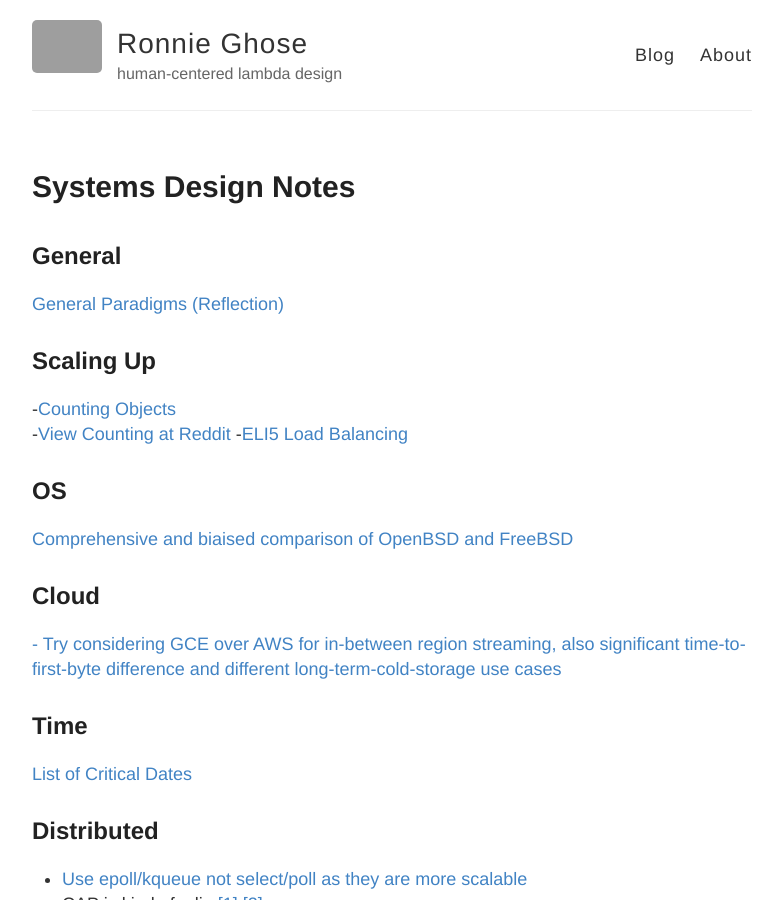
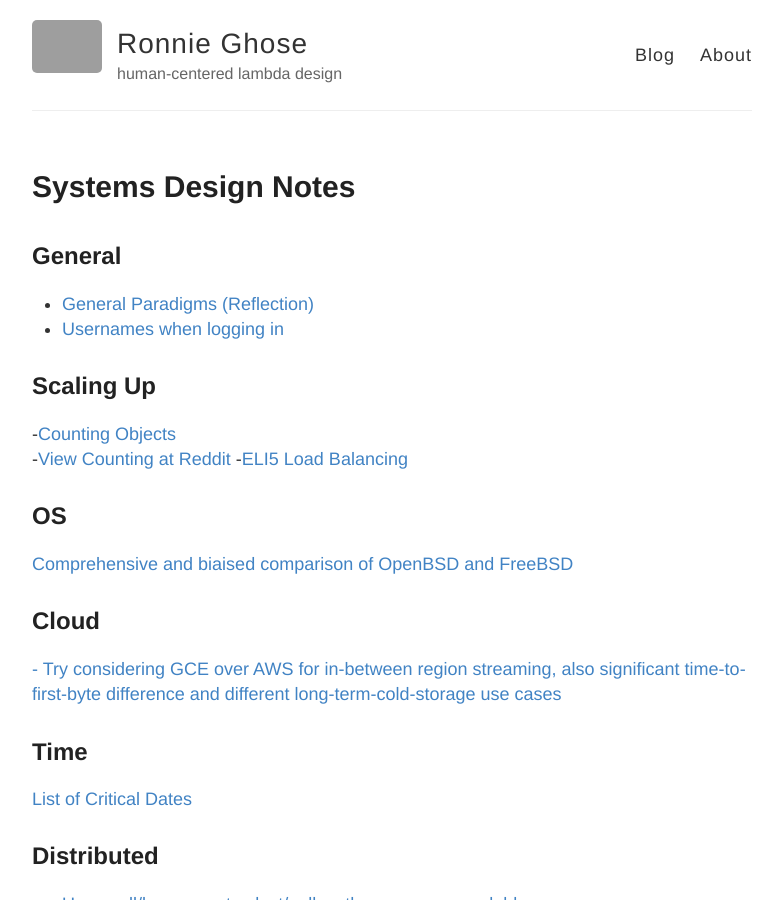
Before and after one commit to RONNCC/ronncc.github, a Jekyll site: the page built from _posts/2016-1-8-systemDesignNotes.md, in a window 1280 px wide and 900 px high. Shown: the whole window, without its empty margins (248-1030 px from the left). Built offline with Jekyll 4.4.1, drawn with Linux system fonts in a browser that asks for light colours; comment, search, counter and statistics services are not loaded; grey boxes are pictures that could not be loaded.

Commit message:
Update 2016-1-8-systemDesignNotes.md

```diff
--- a/_posts/2016-1-8-systemDesignNotes.md
+++ b/_posts/2016-1-8-systemDesignNotes.md
@@ -14,7 +14,8 @@ type: post
 ---
 
 ## General
-[General Paradigms (Reflection)](https://hackernoon.com/education-of-a-programmer-aaecf2d35312)
+- [General Paradigms (Reflection)](https://hackernoon.com/education-of-a-programmer-aaecf2d35312)
+- [Usernames when logging in](https://www.b-list.org/weblog/2018/feb/11/usernames/)
 
 ## Scaling Up
 -[Counting Objects](http://highscalability.com/blog/2012/4/5/big-data-counting-how-to-count-a-billion-distinct-objects-us.html)
```
